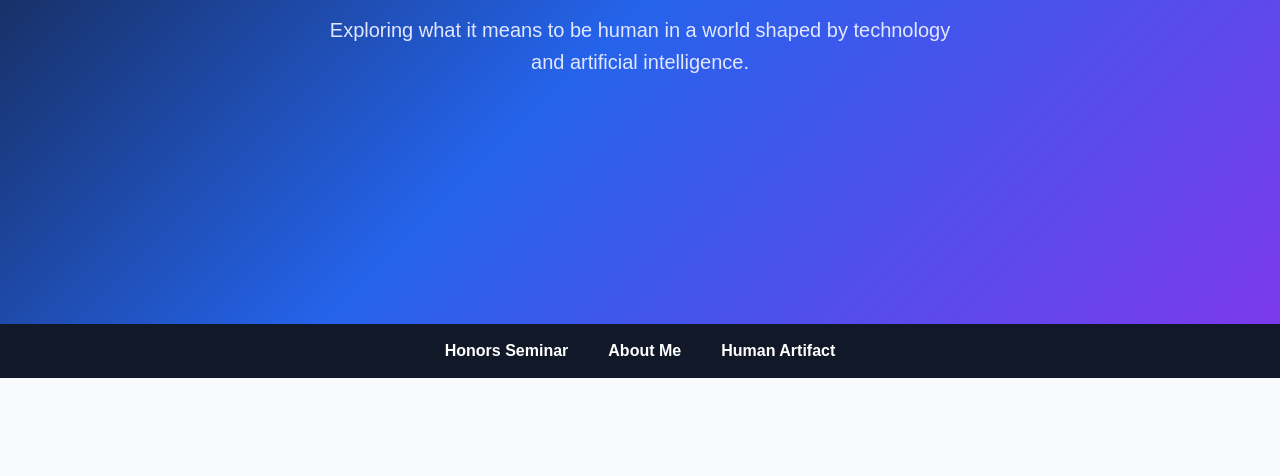
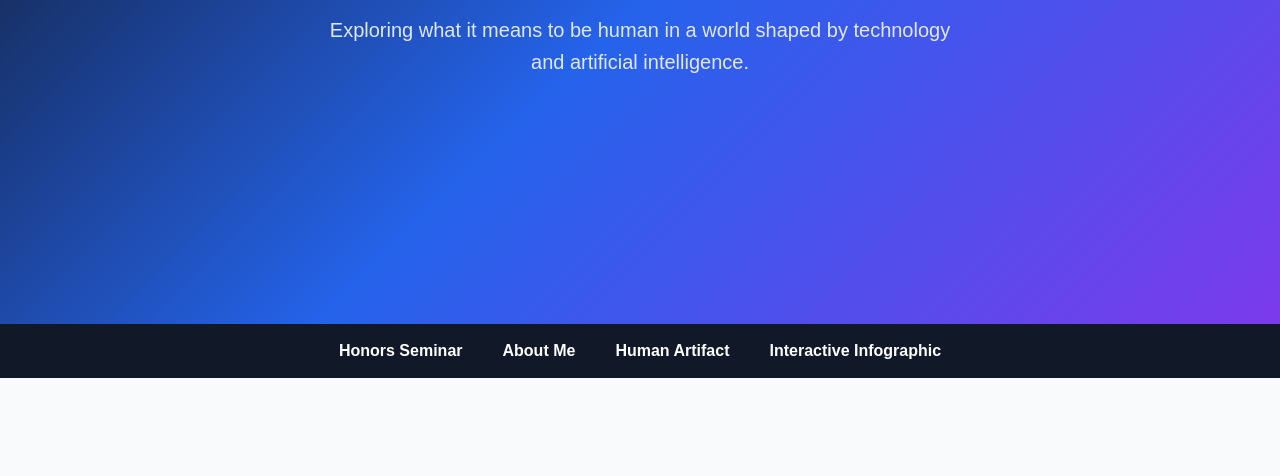
Before and after one commit to AbdulNini/human-artifact, a plain HTML site: page index.html in a window 1280 px wide. Shown: the part 316-792 px from the top of the page. Drawn offline with Linux system fonts and the light colour scheme.

Commit message:
Add link to Interactive Infographic in navigation

```diff
--- a/index.html
+++ b/index.html
@@ -144,6 +144,7 @@
       <a href="#course">Honors Seminar</a>
       <a href="#about">About Me</a>
       <a href="#artifact">Human Artifact</a>
+      <a href="infographic.html">Interactive Infographic</a>
     </nav>
 
     <!-- Course Section -->
```
